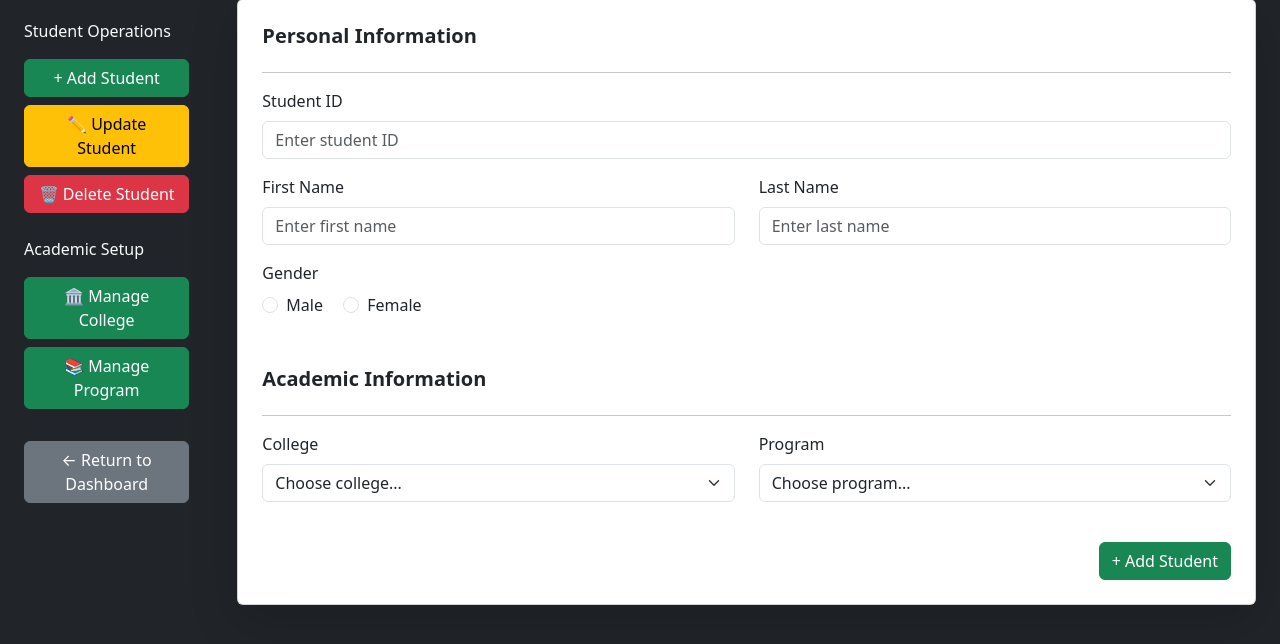
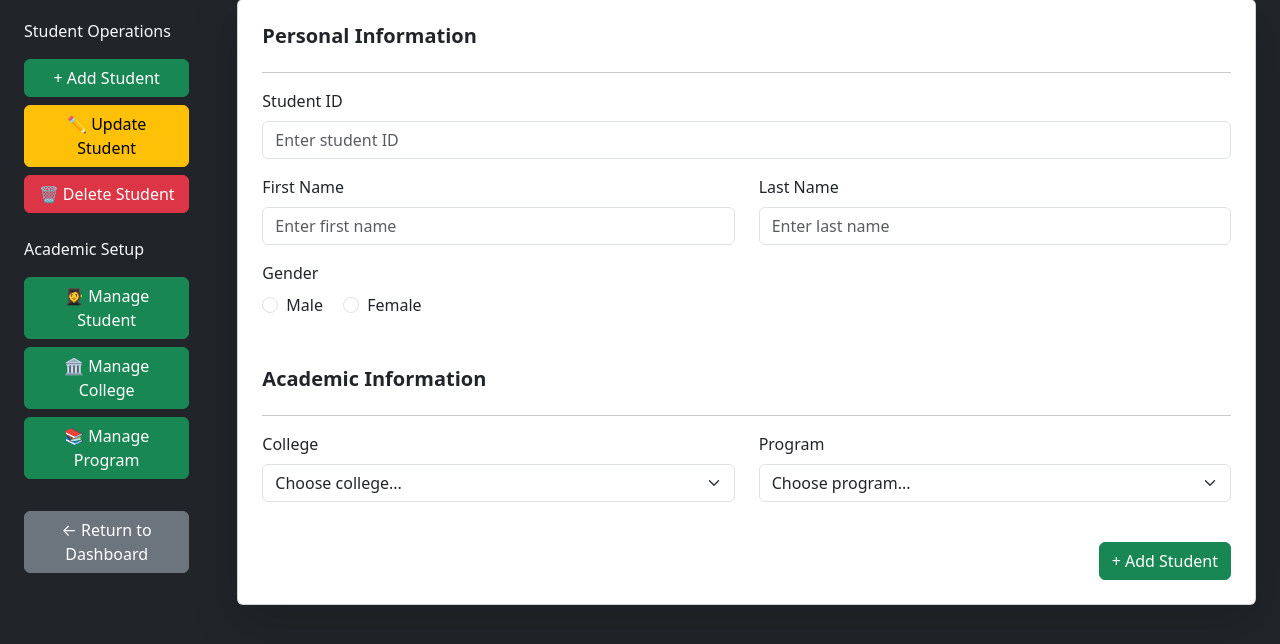
Before and after one commit to aeron-j/webssis, a Flask app: page /add_student in a window 1280 px wide. Shown: the part 87-731 px from the top of the page. Run offline with Flask 3, Linux system fonts and the light colour scheme.

Commit message:
removed return to dashboard buttons on manage college/manage program and connected all sidebar buttons on each pages

```diff
--- a/templates/add_college.html
+++ b/templates/add_college.html
@@ -9,12 +9,13 @@
 
     <p class="text-light bg-dark">College Operations</p>
     <a href="{{ url_for('add_college') }}" class="btn btn-success w-100 mb-2">+ Add College</a>
-    <a href="#" class="btn btn-warning w-100 mb-2">✏ Update College</a>
+    <a href="{{ url_for('update_college') }}" class="btn btn-warning w-100 mb-2">✏ Update College</a>
     <button class="btn btn-danger w-100 mb-4">🗑 Delete College</button>
 
     <p class="text-light bg-dark">Academic Setup</p>
+    <a href="{{ url_for('manage_student') }}" class="btn btn-success w-100 mb-2">👩‍🎓 Manage Student</a>
     <a href="{{ url_for('manage_college') }}" class="btn btn-success w-100 mb-2">🏛 Manage College</a>
-    <a href="#" class="btn btn-success w-100 mb-2">📚 Manage Program</a>
+    <a href="{{ url_for('manage_program') }}" class="btn btn-success w-100 mb-2">📚 Manage Program</a>
 
     <div class="card text-center mt-4 card-custom">
       <div class="card-body">
--- a/templates/add_program.html
+++ b/templates/add_program.html
@@ -13,6 +13,7 @@
     <button class="btn btn-danger w-100 mb-4">🗑 Delete Program</button>
 
     <p class="text-light bg-dark">Academic Setup</p>
+    <a href="{{ url_for('manage_student') }}" class="btn btn-success w-100 mb-2">👩‍🎓 Manage Student</a>
     <a href="{{ url_for('manage_college') }}" class="btn btn-success w-100 mb-2">🏛 Manage College</a>
     <a href="{{ url_for('manage_program') }}" class="btn btn-success w-100 mb-2">📚 Manage Program</a>
 
--- a/templates/add_student.html
+++ b/templates/add_student.html
@@ -9,12 +9,13 @@
 
     <p class="text-light">Student Operations</p>
     <a href="{{ url_for('add_student') }}" class="btn btn-success w-100 mb-2">+ Add Student</a>
-    <button class="btn btn-warning w-100 mb-2">✏ Update Student</button>
+    <a href="{{ url_for('update_student') }}" class="btn btn-warning w-100 mb-2">✏ Update Student</a>
     <button class="btn btn-danger w-100 mb-4">🗑 Delete Student</button>
 
     <p class="text-light">Academic Setup</p>
-    <button class="btn btn-success w-100 mb-2">🏛 Manage College</button>
-    <button class="btn btn-success w-100 mb-2">📚 Manage Program</button>
+    <a href="{{ url_for('manage_student') }}" class="btn btn-success w-100 mb-2">👩‍🎓 Manage Student</a>
+    <a href="{{ url_for('manage_college') }}" class="btn btn-success w-100 mb-2">🏛 Manage College</a>
+    <a href="{{ url_for('manage_program') }}" class="btn btn-success w-100 mb-2">📚 Manage Program</a>
 
     <a href="{{ url_for('manage_student') }}" class="btn btn-secondary w-100 mt-4">← Return to Dashboard</a>
   </div>
--- a/templates/manage_college.html
+++ b/templates/manage_college.html
@@ -13,8 +13,9 @@
     <button class="btn btn-danger w-100 mb-4">🗑 Delete College</button>
 
     <p class="text-light bg-dark">Academic Setup</p>
+    <a href="{{ url_for('manage_student') }}" class="btn btn-success w-100 mb-2">👩‍🎓 Manage Student</a>
     <a href="{{ url_for('manage_college') }}" class="btn btn-success w-100 mb-2">🏛 Manage College</a>
-    <a href="#" class="btn btn-success w-100 mb-2">📚 Manage Program</a>
+    <a href="{{ url_for('manage_program') }}" class="btn btn-success w-100 mb-2">📚 Manage Program</a>
 
     <div class="card text-center mt-4 card-custom">
       <div class="card-body">
@@ -22,9 +23,6 @@
         <small>Total Colleges</small>
       </div>
     </div>
-
-    <!-- Return to Dashboard -->
-    <a href="{{ url_for('manage_student') }}" class="btn btn-secondary w-100 mt-4">← Return to Dashboard</a>
   </div>
 
   <!-- Main content -->
--- a/templates/manage_program.html
+++ b/templates/manage_program.html
@@ -13,6 +13,7 @@
     <button class="btn btn-danger w-100 mb-4">🗑 Delete Program</button>
 
     <p class="text-light bg-dark">Academic Setup</p>
+    <a href="{{ url_for('manage_student') }}" class="btn btn-success w-100 mb-2">👩‍🎓 Manage Student</a>
     <a href="{{ url_for('manage_college') }}" class="btn btn-success w-100 mb-2">🏛 Manage College</a>
     <a href="{{ url_for('manage_program') }}" class="btn btn-success w-100 mb-2">📚 Manage Program</a>
 
@@ -22,9 +23,6 @@
         <small>Total Programs</small>
       </div>
     </div>
-
-    <!-- Return to Dashboard -->
-    <a href="{{ url_for('manage_student') }}" class="btn btn-secondary w-100 mt-4">← Return to Dashboard</a>
   </div>
 
   <!-- Main content -->
--- a/templates/update_college.html
+++ b/templates/update_college.html
@@ -13,8 +13,9 @@
     <button class="btn btn-danger w-100 mb-4">🗑 Delete College</button>
 
     <p class="text-light bg-dark">Academic Setup</p>
+    <a href="{{ url_for('manage_student') }}" class="btn btn-success w-100 mb-2">👩‍🎓 Manage Student</a>
     <a href="{{ url_for('manage_college') }}" class="btn btn-success w-100 mb-2">🏛 Manage College</a>
-    <a href="#" class="btn btn-success w-100 mb-2">📚 Manage Program</a>
+    <a href="{{ url_for('manage_program') }}" class="btn btn-success w-100 mb-2">📚 Manage Program</a>
 
     <div class="card text-center mt-4 card-custom">
       <div class="card-body">
--- a/templates/update_program.html
+++ b/templates/update_program.html
@@ -13,6 +13,7 @@
     <button class="btn btn-danger w-100 mb-4">🗑 Delete Program</button>
 
     <p class="text-light bg-dark">Academic Setup</p>
+    <a href="{{ url_for('manage_student') }}" class="btn btn-success w-100 mb-2">👩‍🎓 Manage Student</a>
     <a href="{{ url_for('manage_college') }}" class="btn btn-success w-100 mb-2">🏛 Manage College</a>
     <a href="{{ url_for('manage_program') }}" class="btn btn-success w-100 mb-2">📚 Manage Program</a>
 
```
Also changed, not shown: templates/update_student.html (+4 -3 lines).
